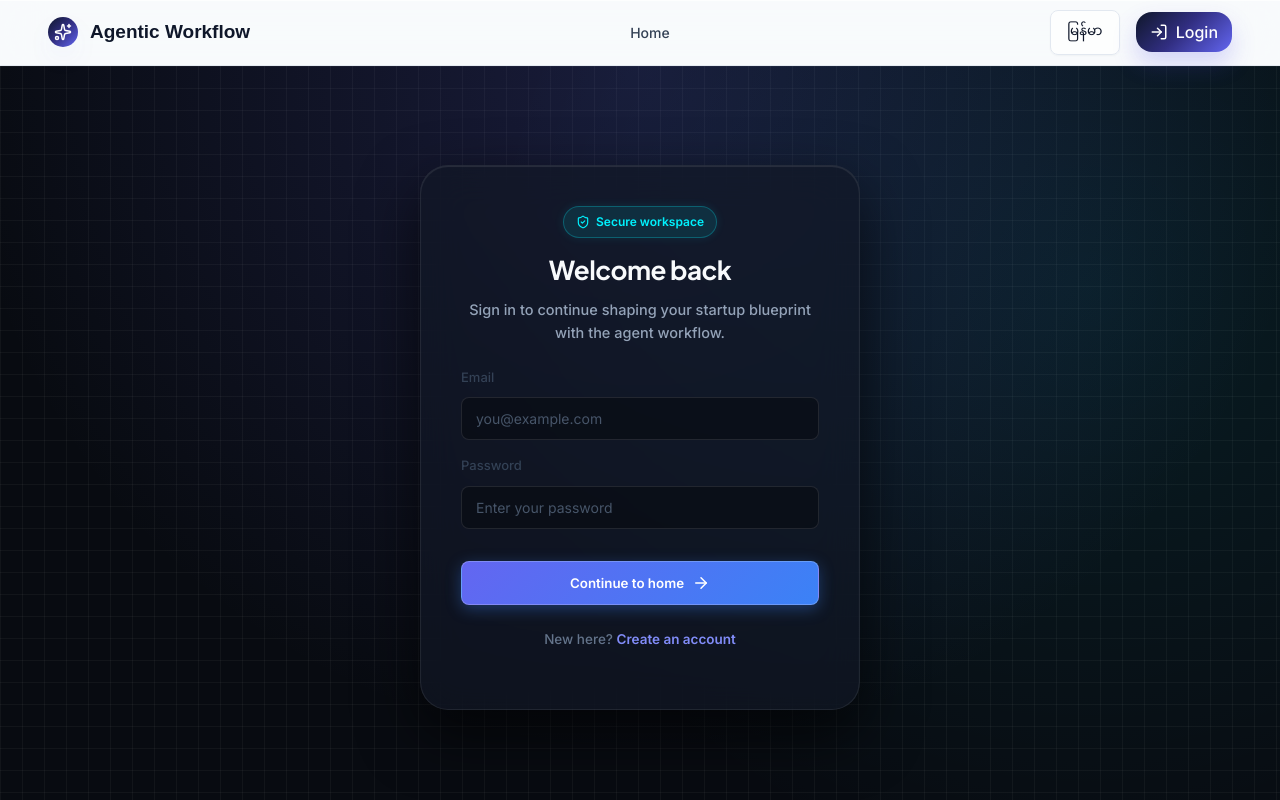
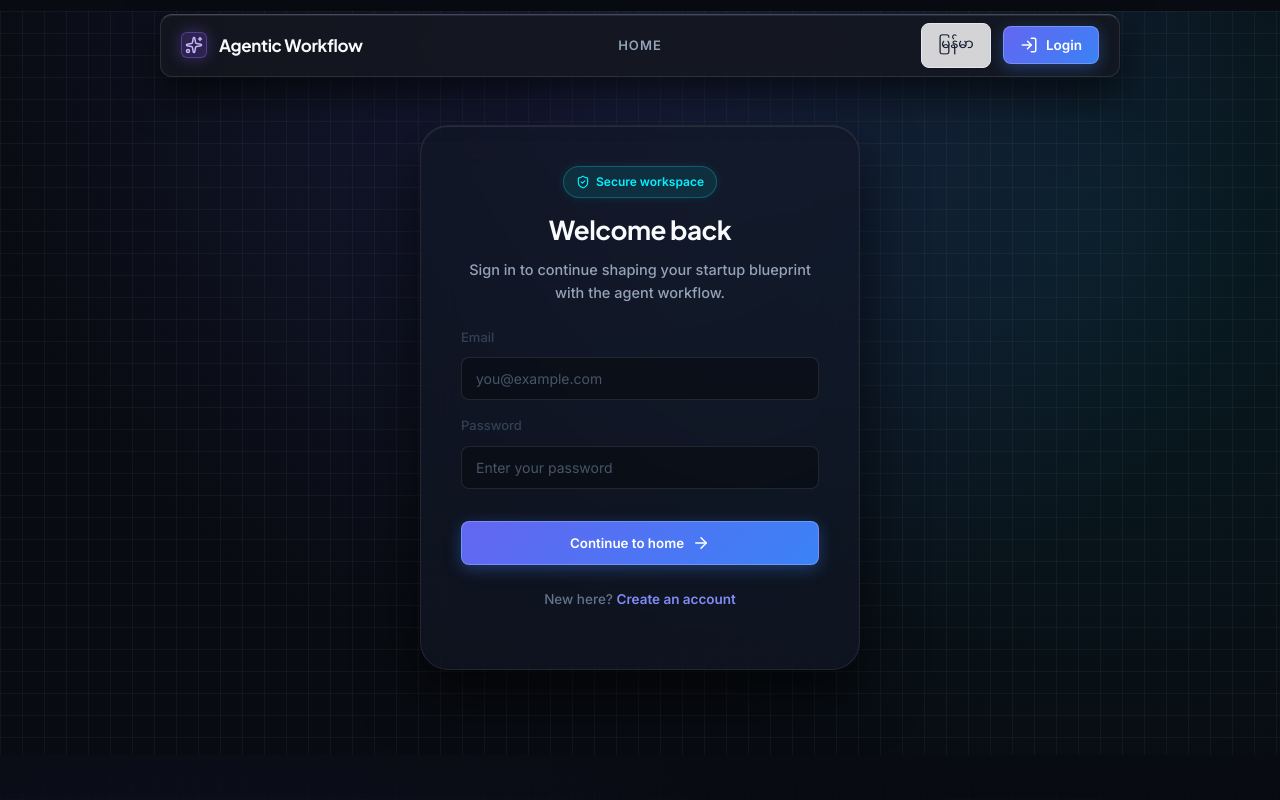
Before and after one commit to TheinMinHtet/agentic, a Next.js app: page /login in a window 1280 px wide. Shown: the top 800 px of the page. Built offline with nearby package versions, Linux system fonts and the light colour scheme; no server answers.

Commit message:
login and register design change

```diff
--- a/src/App.css
+++ b/src/App.css
@@ -846,7 +846,7 @@
   background-size: 100% 100%, 100% 100%, 22px 22px, 22px 22px;
   color: #F8FAFC;
   font-family: var(--font-inter, 'Inter', system-ui, -apple-system, sans-serif);
-  padding: 40px 24px;
+  padding: 110px 24px 80px;
   display: flex;
   flex-direction: column;
   align-items: center;
--- a/src/app/ClientShell.jsx
+++ b/src/app/ClientShell.jsx
@@ -15,6 +15,7 @@ function Navbar() {
   const router = useRouter();
   const pathname = usePathname();
   const isLanding = pathname === '/';
+  const isDarkTheme = isLanding || pathname === '/login' || pathname === '/register';
 
   const handleLogout = async () => {
     await logout();
@@ -24,7 +25,7 @@ function Navbar() {
   const isActive = (path) => pathname === path;
 
   return (
-    <nav className={`navbar ${isLanding ? 'navbar-dark-landing' : ''}`}>
+    <nav className={`navbar ${isDarkTheme ? 'navbar-dark-landing' : ''}`}>
       <Link href="/" className="brand-link" aria-label="Agentic Workflow home">
         <span className="brand-mark"><Sparkles size={18} /></span>
         <span>Agentic Workflow</span>
@@ -63,12 +64,13 @@ function Navbar() {
 export default function ClientShell({ children }) {
   const pathname = usePathname();
   const isLanding = pathname === '/';
+  const isDarkTheme = isLanding || pathname === '/login' || pathname === '/register';
 
   return (
     <LanguageProvider>
       <AuthProvider>
         <WorkflowProvider>
-          <div style={{ minHeight: '100vh', display: 'flex', flexDirection: 'column', backgroundColor: isLanding ? '#080B11' : 'var(--color-background)' }}>
+          <div style={{ minHeight: '100vh', display: 'flex', flexDirection: 'column', backgroundColor: isDarkTheme ? '#080B11' : 'var(--color-background)' }}>
             <Navbar />
             <main className="app-main">
               {children}
```
